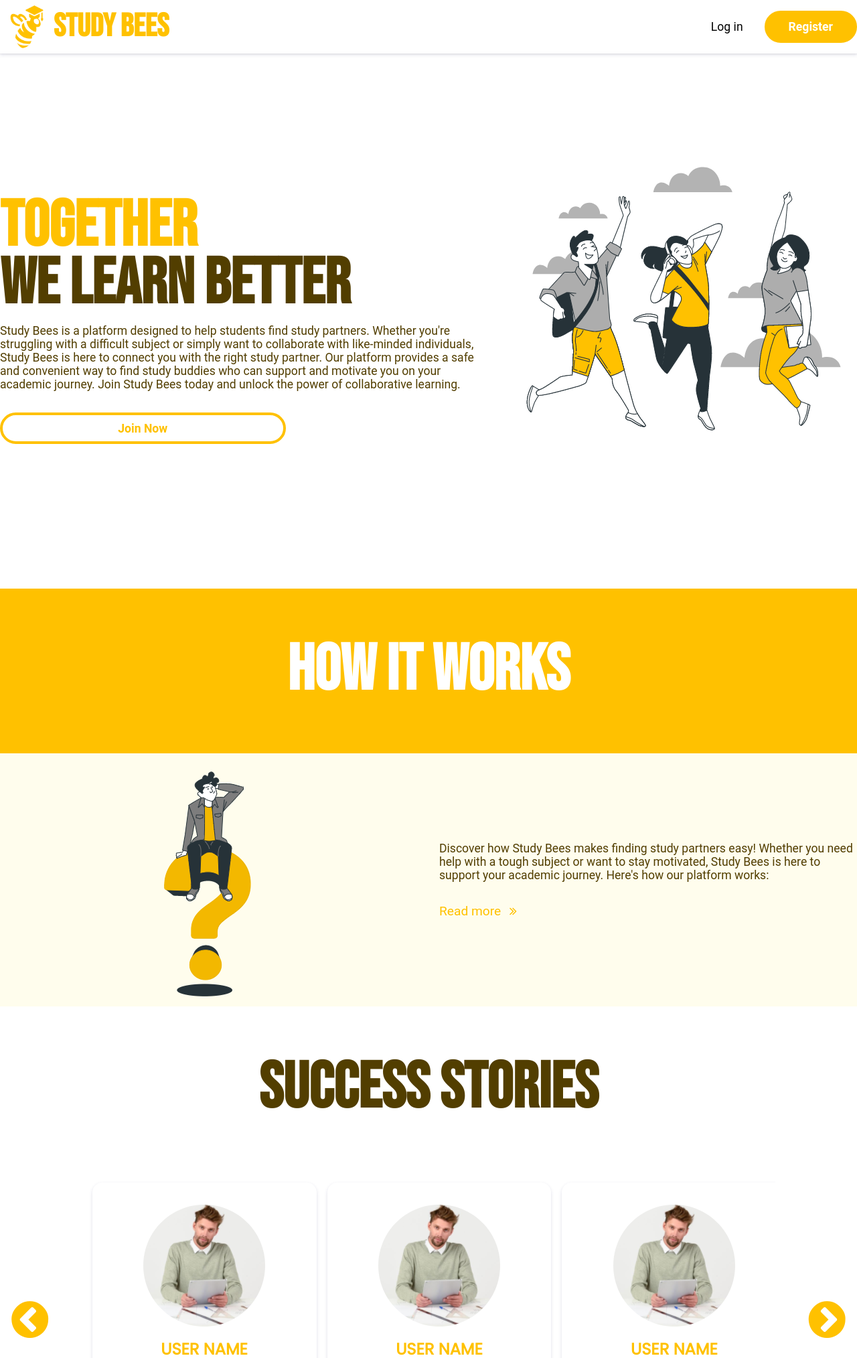
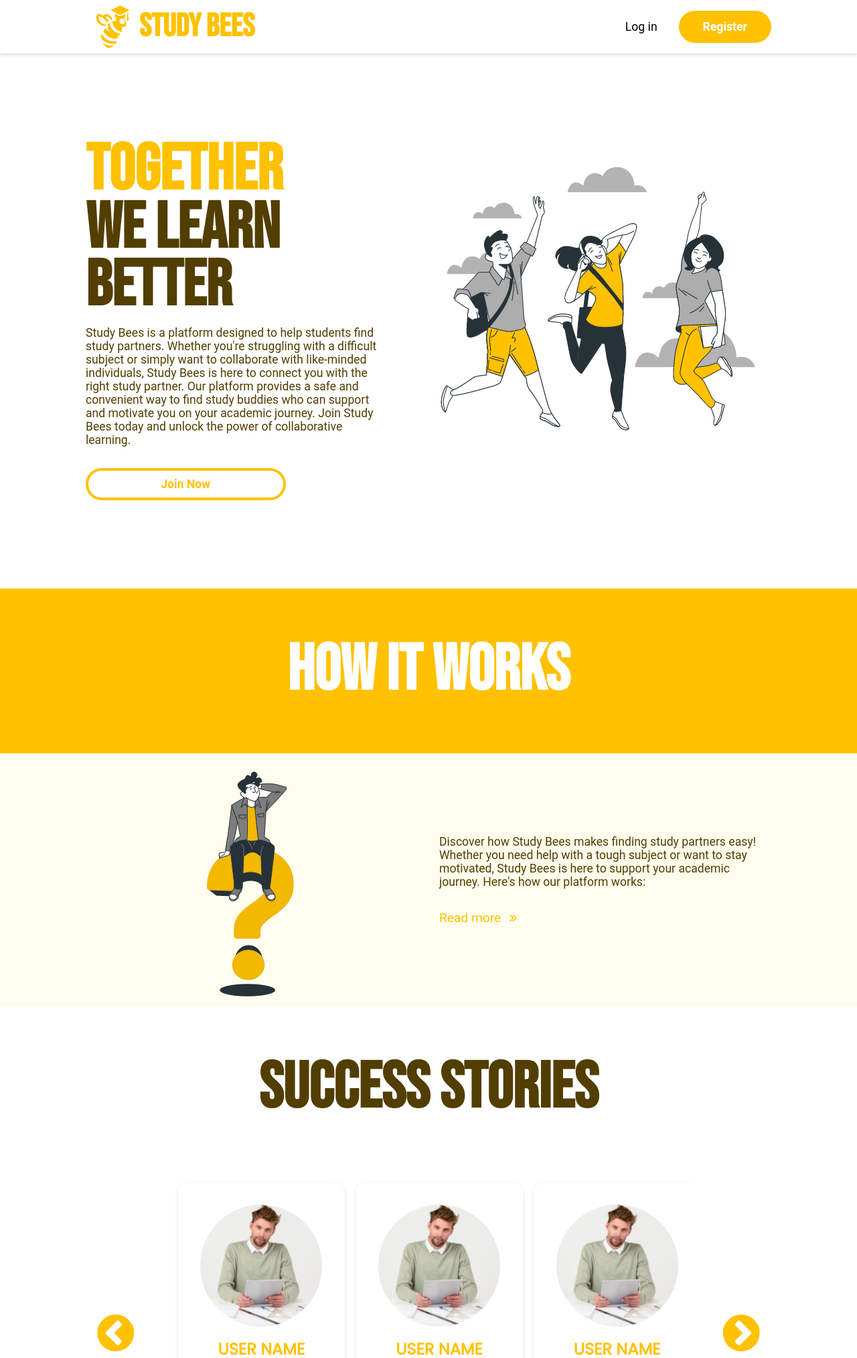
Before and after one commit to theekshana-nirmal/study-bees, a PHP site: page / in a window 1280 px wide. Shown: the top 2028 px of the page at 67% size. Run offline with PHP 8.4, Linux system fonts and the light colour scheme.

Commit message:
Fixed some height errors in how it works page

```diff
--- a/assets/css/carousel.css
+++ b/assets/css/carousel.css
@@ -20,7 +20,7 @@
 }
 
 .carousel-card{
-    flex: 0 0 33.3333%; /* 3 cards in large screens */
+    flex: 0 0 33.333%; /* 3 cards in large screens */
     box-sizing: border-box;
     text-align: center;
 }
--- a/assets/css/global.css
+++ b/assets/css/global.css
@@ -169,7 +169,6 @@ label {
 /* SECTION */
 .section {
     display: flex;
-    min-height: 80vh;
     padding: 4rem 0;
 }
 
--- a/assets/css/how-it-works.css
+++ b/assets/css/how-it-works.css
@@ -8,7 +8,6 @@
 } */
 
 .section{
-    display: flex;
     justify-content: center;
     align-items: center;
     gap: 4rem;
--- a/assets/css/responsive.css
+++ b/assets/css/responsive.css
@@ -3,3 +3,22 @@
     max-width: 1280px;
     margin: 0 auto;
 }
+
+/* HOME PAGE */
+@media (max-width: 1280px){
+    .container{
+        max-width: 1024px;
+    }
+}
+
+@media (max-width: 1024px){
+    .container{
+        max-width: 800px;
+    }
+}
+
+@media (max-width: 800px){
+    .container{
+        max-width: 768px;
+    }
+}
--- a/assets/css/style.css
+++ b/assets/css/style.css
@@ -100,9 +100,6 @@ body {
 }
 
 /* SUCCESS STORIES */
-.testimonials-section{
-    min-height: 90vh;
-}
 .testimonials-section .row-top {
     display: flex;
     justify-content: center;
@@ -165,3 +162,7 @@ body {
     color: var(--color-light);
     transition: ease-in-out 0.2s;
 }
+
+
+/* RESPONSIVE CSS */
+@import url(responsive.css);
--- a/pages/how-it-works.php
+++ b/pages/how-it-works.php
@@ -35,7 +35,7 @@
         </div>
     </div>
     <!-- STEP 01 -->
-    <div class="container">
+    <div class="container how-it-works">
         <section class="section">
             <div class="column-text">
                 <h1><span class="txt-color-primary">Step 01:</span><br> Sign Up and Customize Your Profile</h1>
```
